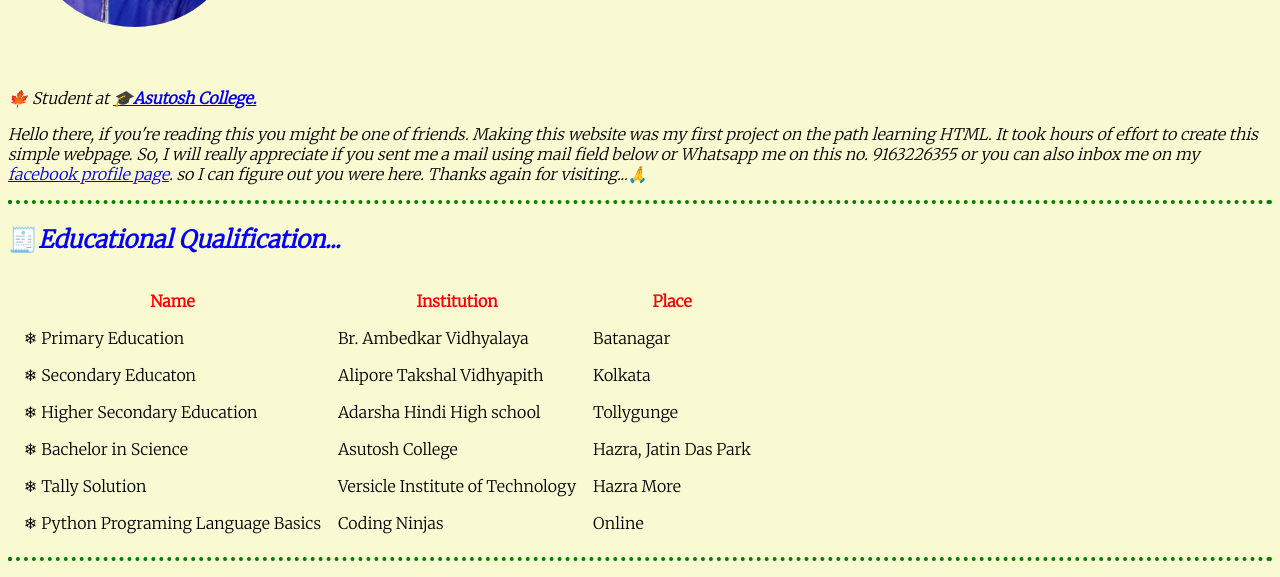
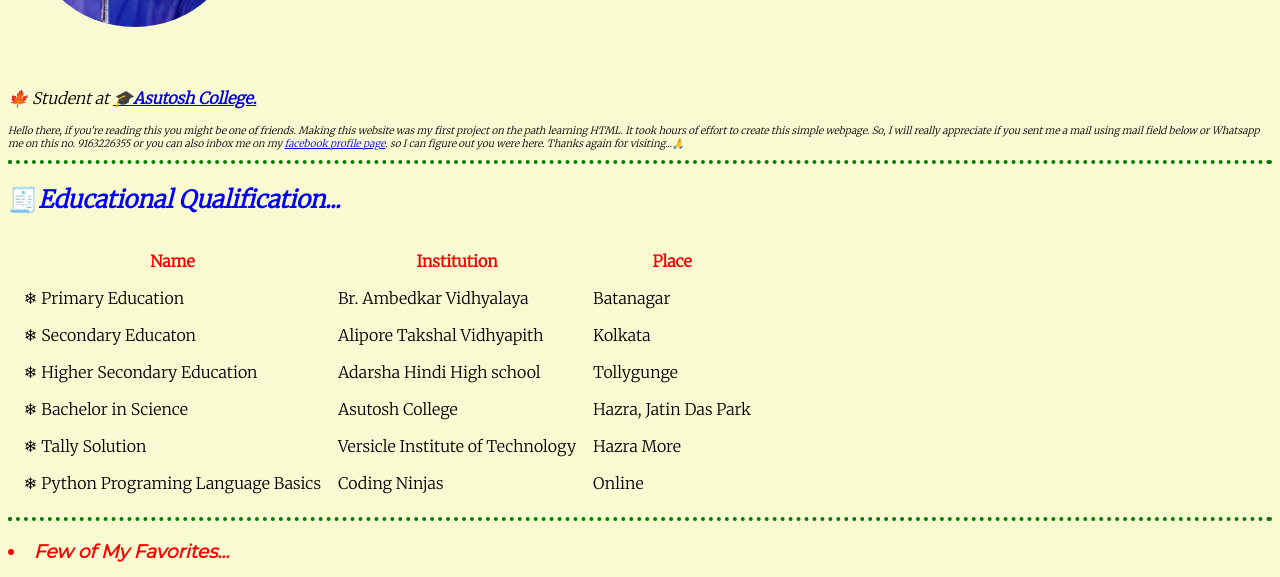
Before and after one commit to RahulKumarGautam1636/project, a plain HTML site: page index.html in a window 1280 px wide. Shown: the part 202-779 px from the top of the page. Drawn offline with Linux system fonts and the light colour scheme.

Commit message:
Update newstyle.css

```diff
--- a/newstyle.css
+++ b/newstyle.css
@@ -36,3 +36,6 @@ h3  {
         border-radius: 0;
 
 }
+.about {
+  font-size: 10px;
+}
```
